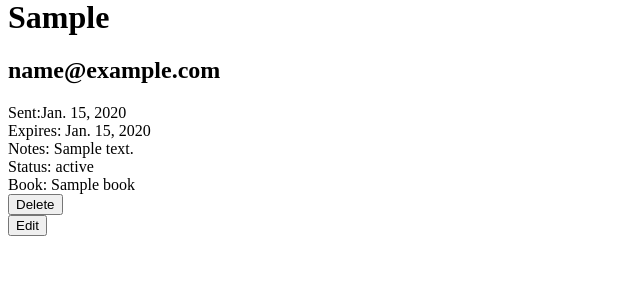
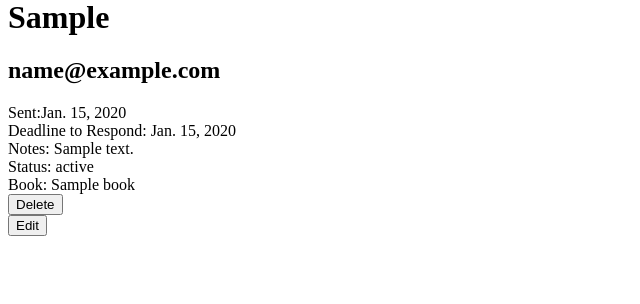
Before and after one commit to corri-golden/queries, a Django app: page /queries/1/ in a window 1280 px wide. Shown: the part 183-487 px from the top of the page, without its empty margins (0-640 px from the left). Run offline with Django 3.2, Linux system fonts and the light colour scheme; tables that the repository leaves empty hold one stand-in row (values such as "Sample post").

Commit message:
deadline to respond

```diff
--- a/queriesapp/templates/queries/detail.html
+++ b/queriesapp/templates/queries/detail.html
@@ -15,7 +15,7 @@
     <h2> {{ query.agent.email }}</h2>
 
     <div>Sent:{{ query.sent }}</div>
-    <div>Expires: {{ query.expiration }}</div>
+    <div>Deadline to Respond: {{ query.expiration }}</div>
     <div>Notes: {{query.notes}}
     <div>Status: {{query.status}}
     <div>Book: {{query.book}}
--- a/queriesapp/templates/queries/form.html
+++ b/queriesapp/templates/queries/form.html
@@ -18,7 +18,7 @@
       <form action="{% url 'queriesapp:query' query.id %}" method="post">
     {% else %}
     <h1>New Query</h1>
-    <form action="{% url 'queriesapp:queries' %}" method="post">
+      <form action="{% url 'queriesapp:queries' %}" method="post">
     {% endif %}
       {% csrf_token %}
       <label for="agent">Agent:</label>
@@ -53,7 +53,7 @@
       </fieldset>
 
       <fieldset>
-          <label for="expiration">Expiration: </label>
+          <label for="expiration">Deadline to Respond: </label>
           <input id="expiration" type="date" name="expiration" value="{{query.expiration|date:"Y-m-d"}}">
         </fieldset>
         <fieldset>
```
